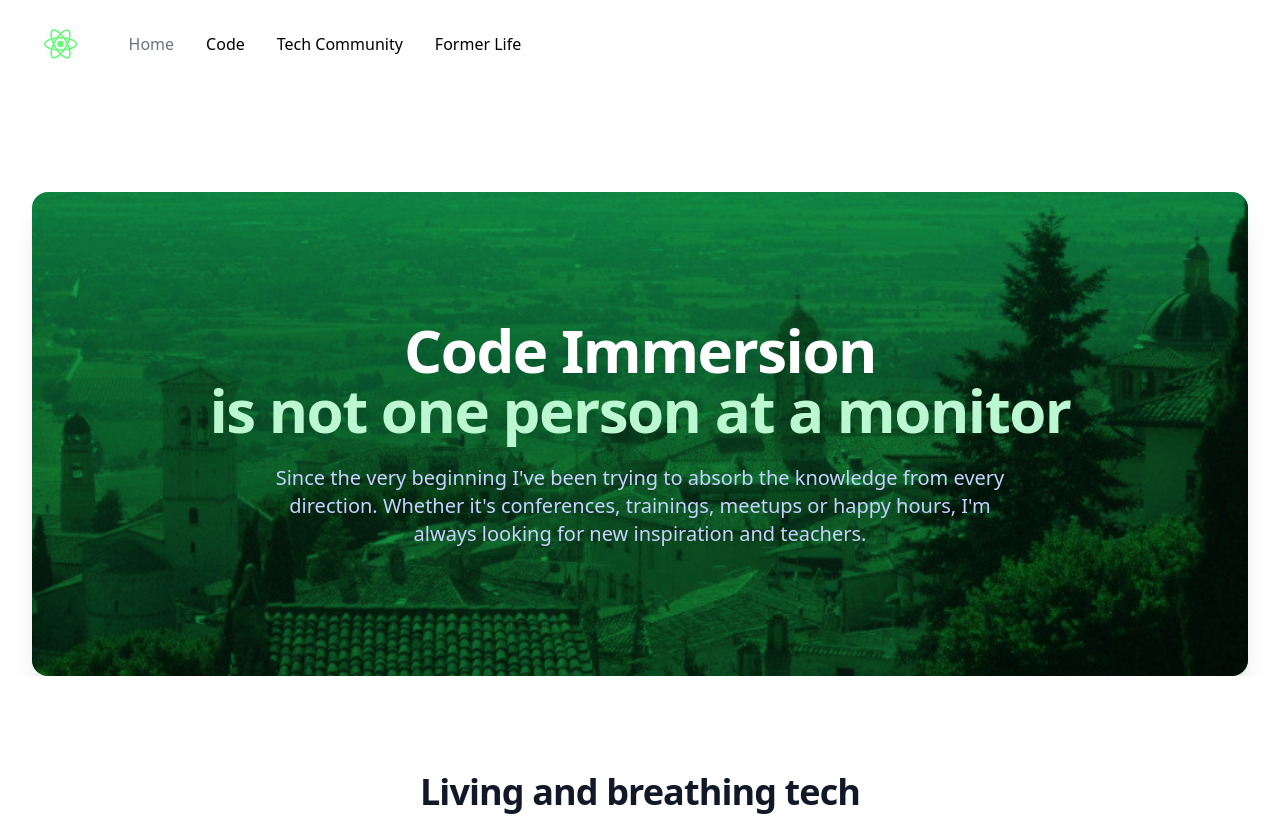
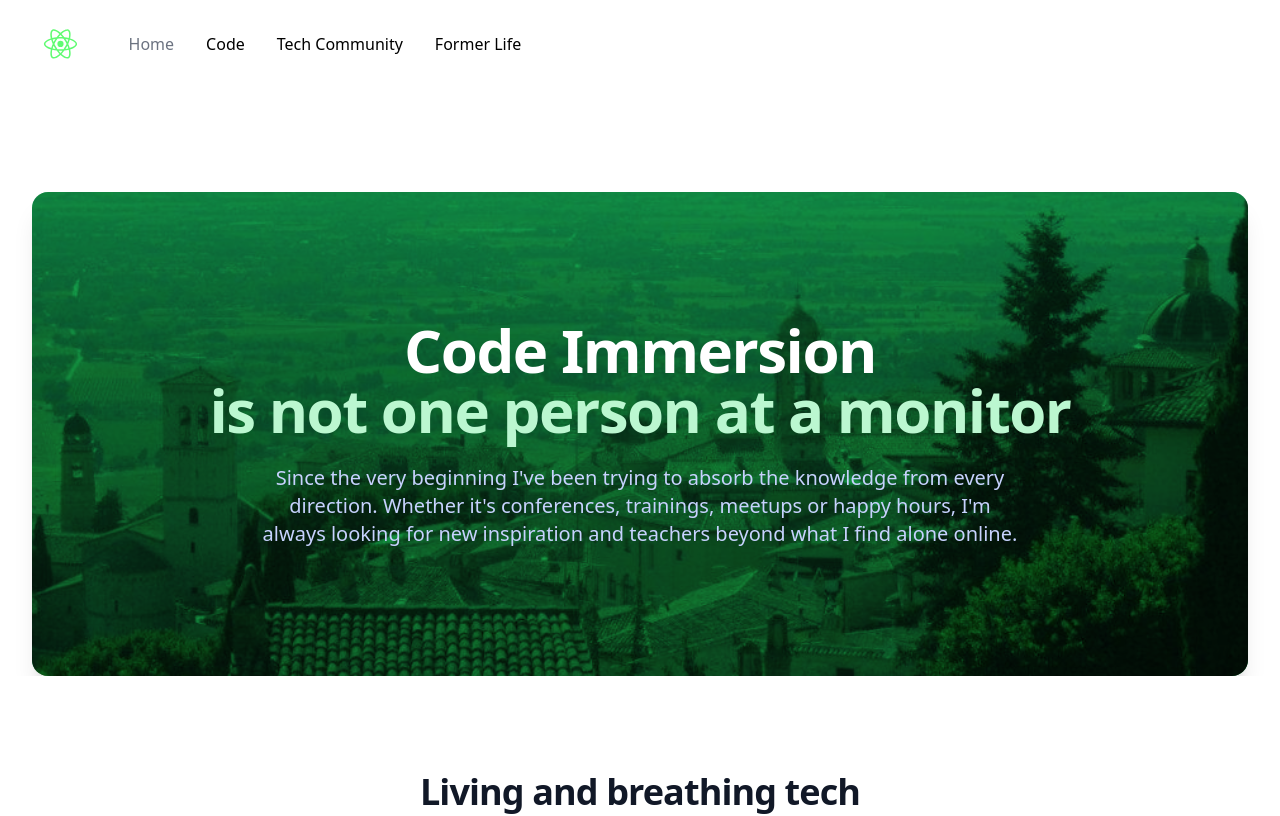
Before and after one commit to JenniferSchutzman/portfolio-2021, a React (Create React App) app: page /tech-community in a window 1280 px wide. Shown: the top 816 px of the page. Built offline with nearby package versions, Linux system fonts and the light colour scheme.

Commit message:
text edit in tech community

```diff
--- a/src/pages/tech-community/index.jsx
+++ b/src/pages/tech-community/index.jsx
@@ -7,7 +7,7 @@ import Cards from '../../components/cards'
 import { cardData } from './tech-com-data'
 
 const TechCommunity= () => {
-    const headerDescription = "Since the very beginning I've been trying to absorb the knowledge from every direction.  Whether it's conferences, trainings, meetups or happy hours, I'm always looking for new inspiration and teachers."
+    const headerDescription = "Since the very beginning I've been trying to absorb the knowledge from every direction.  Whether it's conferences, trainings, meetups or happy hours, I'm always looking for new inspiration and teachers beyond what I find alone online."
     const cardDescription = "More than a 'nine-to-five' kind of life"
 
     return (
```
